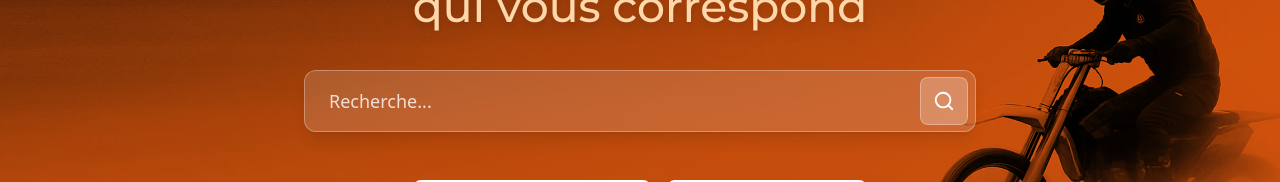
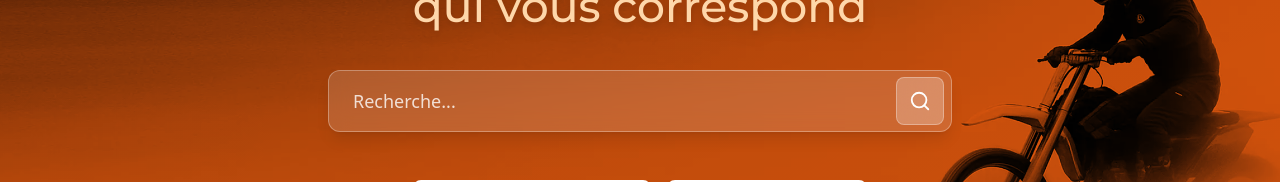
Before and after one commit to motoscoottunisie/MotoScoot, a React (Vite) app: page / in a window 1280 px wide. Shown: the part 209-391 px from the top of the page. Built offline with nearby package versions, Linux system fonts and the light colour scheme; no server answers.

Commit message:
Updated Home.tsx

```diff
--- a/src/pages/Home.tsx
+++ b/src/pages/Home.tsx
@@ -64,7 +64,7 @@ const Home: React.FC = () => {
           </h1>
 
           {/* Glassmorphism Search Bar */}
-          <div className="mx-auto mb-10 sm:mb-12" style={{ maxWidth: '42rem' }}>
+          <div className="mx-auto mb-10 sm:mb-12" style={{ maxWidth: '39rem' }}>
             <form onSubmit={handleSearch} className="relative">
               <input
                 type="text"
```
